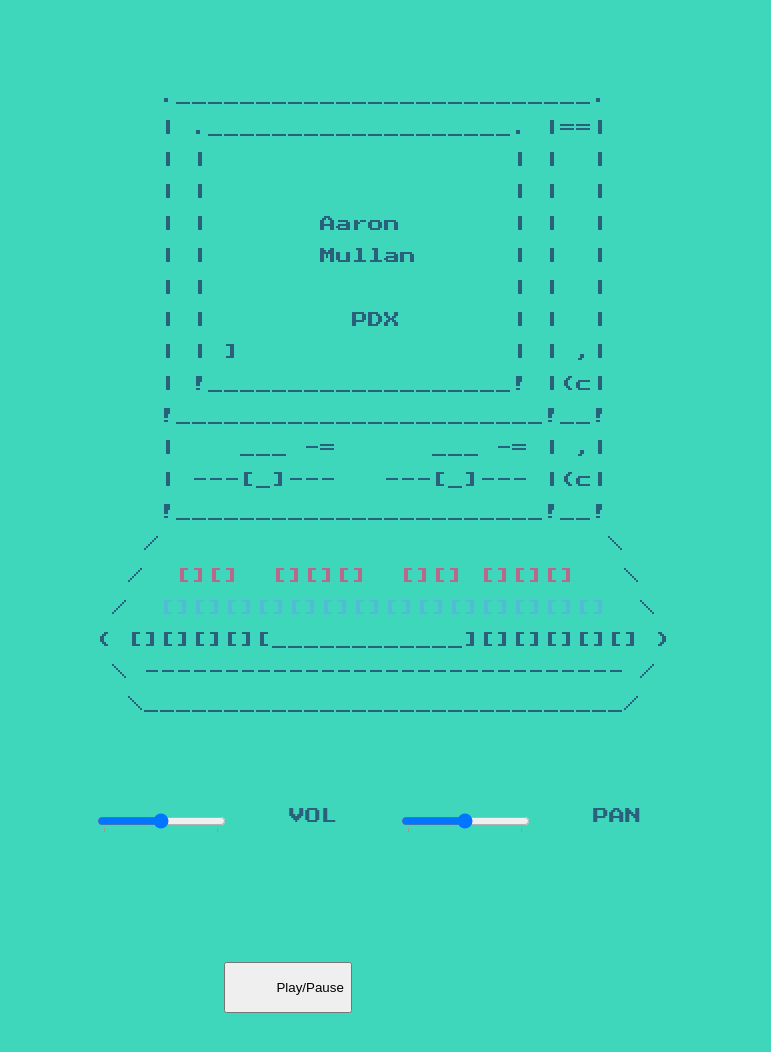
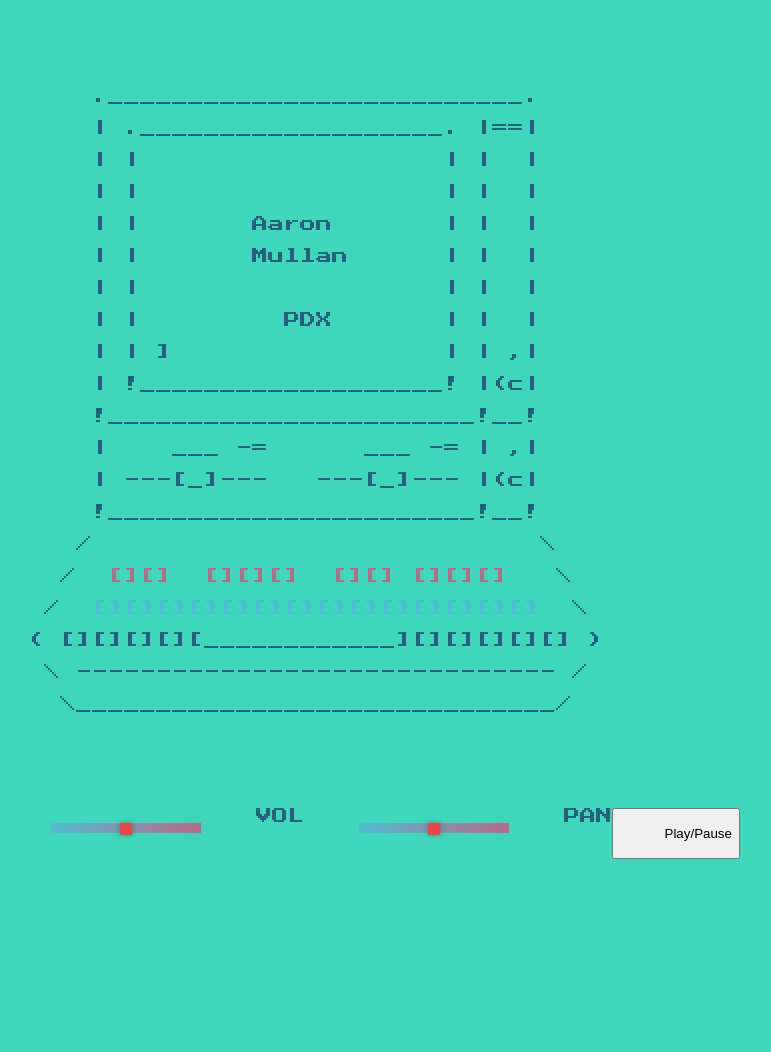
Before and after one commit to AaronMullan/webaudio, a plain HTML site: page index.html in a window 1280 px wide. Shown: the whole page, without its empty margins (280-1051 px from the left). After the commit the page ends 963 px from the top, so only its background shows below. Drawn offline with Linux system fonts and the light colour scheme.

Commit message:
looks better but broken

```diff
--- a/index.html
+++ b/index.html
@@ -72,16 +72,14 @@
           </datalist>
 
           <label for="panner">PAN</label>
-        </section>
 
-        <section class="tape">
           <audio src="ibo.mp3" crossorigin="anonymous"></audio>
 
           <!-- 			type="audio/mpeg" -->
 
           <button
             data-playing="false"
-            class="tape-controls-play"
+            class="button"
             role="switch"
             aria-checked="false"
           >
--- a/style.css
+++ b/style.css
@@ -22,7 +22,68 @@ display: flex;
   justify-content: space-around;
 }
 
+input[type="range"]{
+  -webkit-appearance:none;
+  width:160px;
+  height:20px;
+  margin:10px 50px;
+  background: linear-gradient(to right, #51bdd4  0%, #b96888 100%);
+  background-size:150px 10px;
+  background-position:center;
+  background-repeat:no-repeat;
+  overflow:hidden;
+  outline: none;
+}
 
+input[type="range"]::-webkit-slider-thumb{
+  -webkit-appearance:none;
+  width:12px;
+  height:12px;
+  background:#eb4546;
+  position:relative;
+  z-index:3;
+  box-shadow:0 0 5px 0 rgba(0,0,0,0.3);
+}
+
+// .button{
+//   width:150px;
+//   height:40px;
+//   border:3px solid #eb4546;
+//   font-family:arial;
+//   text-align:center;
+//   line-height:40px;
+//   margin:50px auto;
+//   color:#b96888;
+//   position:relative;
+//   overflow:hidden;
+//   background-color: #2a607b;
+// }
+
+// .button:hover{
+//   cursor:pointer;
+// }
+
+// .button.clicked:before{
+//   content:" ";
+//   width:150px;
+//   height:40px;
+//   background:#eb4546;
+//   position:absolute;
+//   left:-150px;
+//   z-index:-1;
+// }
+
+// .button.clicked:after{
+//   content:"completed";
+//   width:150px;
+//   height:40px;
+//   background:#b96888;
+//   position:absolute;
+//   left:-75px;
+//   margin-left:50%;
+//   top:-40px;
+//   z-index:1;
+// }
 
 .Sharps {
   color:#b96888
```
